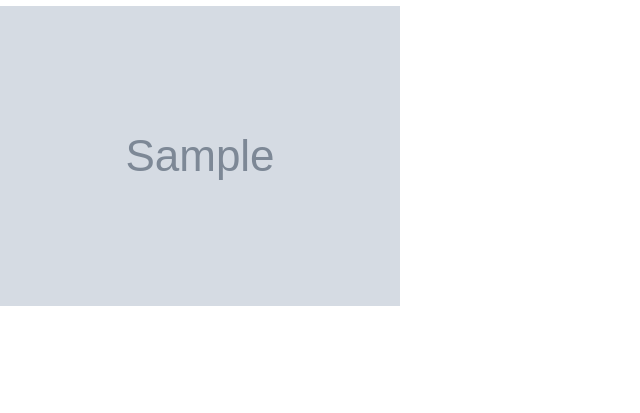
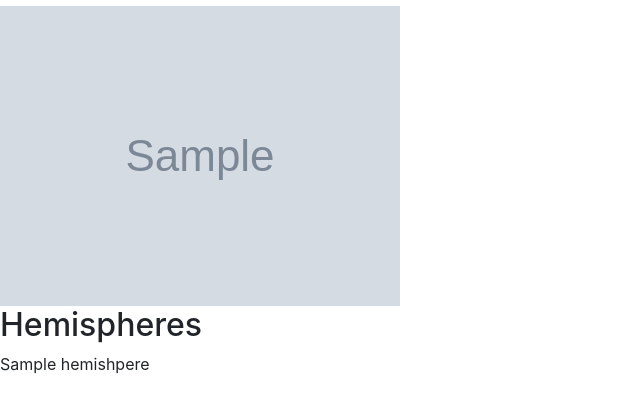
Before and after one commit to kcb3866/web-scraping-challenge, a Flask app: template Mission_to_Mars/templates/index.html in a window 1280 px wide. Shown: the part 284-697 px from the top of the page, without its empty margins (0-640 px from the left). Run offline with Flask 2, Linux system fonts and the light colour scheme; the template is opened without the code that fills it: most values are stand-ins (such as "Sample title", 1, 10 or a date in 2020); grey boxes marked "Sample" are stand-in pictures; parts of the project's set-up code (start-up, migrations or seed data) failed here and were passed over; some libraries are stand-ins or nearby versions.

Commit message:
fifth push

```diff
--- a/Mission_to_Mars/templates/index.html
+++ b/Mission_to_Mars/templates/index.html
@@ -35,12 +35,17 @@
             <div class="col-md-4">
                 <div class="row" id="mars-facts">
                     <h4>Mars Facts</h4>
-                    {{Mars.facts | safe}}
+                    {{mars.facts | safe}}
                 </div>
             </div>
         </div>
 
-        <div class="row" id="hemispheres"
+        <div class="row" id="Hemispheres">
+            <div class="col-md-8">
+                <h2>Hemispheres</h2>
+                {{mars.hemishpere}}
+            </div>
+        </div>
 
     </body>
 
--- a/Mission_to_Mars/templates/scrape_mars.py
+++ b/Mission_to_Mars/templates/scrape_mars.py
@@ -74,11 +74,11 @@ def hemispheres():
     browser.visit(url)
 
     # Create a list to hold the images and titles.
-hemisphere_image_urls = []
+     hemisphere_image_urls = []
 
     # Get a list of all of the hemispheres
     links = browser.find_by_css('a.product-item img')
-    print(links)
+    # print(links)
 
     # Next, loop through those links, click the link, find the sample anchor, return the href
     for i in range(len(links)):
```
